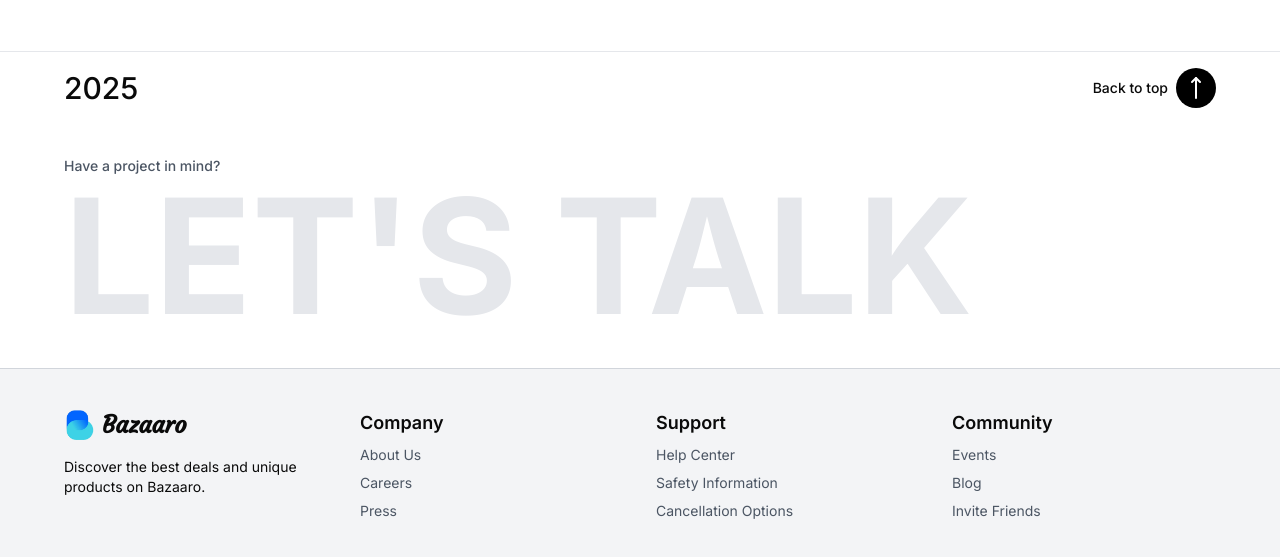
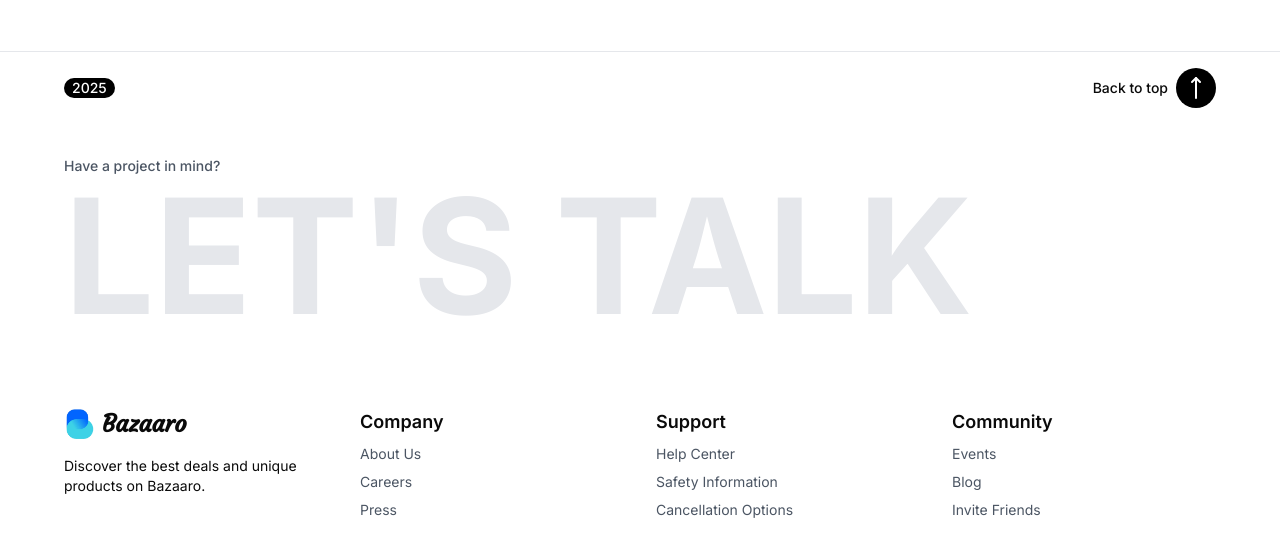
Before and after one commit to youneshajizde/bazaaro-app, a Next.js app: page /product/t in a window 1280 px wide. Shown: the part 1677-2234 px from the top of the page. Built offline with nearby package versions, Linux system fonts and the light colour scheme.

Commit message:
footer in progress

```diff
--- a/components/Footer.jsx
+++ b/components/Footer.jsx
@@ -9,7 +9,9 @@ function Footer() {
       {/* Top Section (Hidden on small screens) */}
       <div className="w-full h-[15%] py-4 hidden sm:flex">
         <div className="w-[90%] mx-auto flex items-center justify-between">
-          <h1 className="text-3xl font-medium">2025</h1>
+          <h1 className="text-sm font-medium bg-black rounded-full text-white px-2 ">
+            2025
+          </h1>
           <h1 className="text-sm font-medium flex items-center gap-2">
             Back to top
             <MoveUp
@@ -31,7 +33,7 @@ function Footer() {
       </div>
 
       {/* Bottom Section: 4 Columns of Links and Logo */}
-      <div className="w-full flex py-10 border-t border-gray-300 bg-gray-100">
+      <div className="w-full flex py-10 ">
         <div className="w-[90%] mx-auto grid grid-cols-1 md:grid-cols-2 lg:grid-cols-4 gap-8 text-center lg:text-left">
           {/* Logo and Name */}
           <div className="flex flex-col gap-4 items-center lg:items-start">
```
